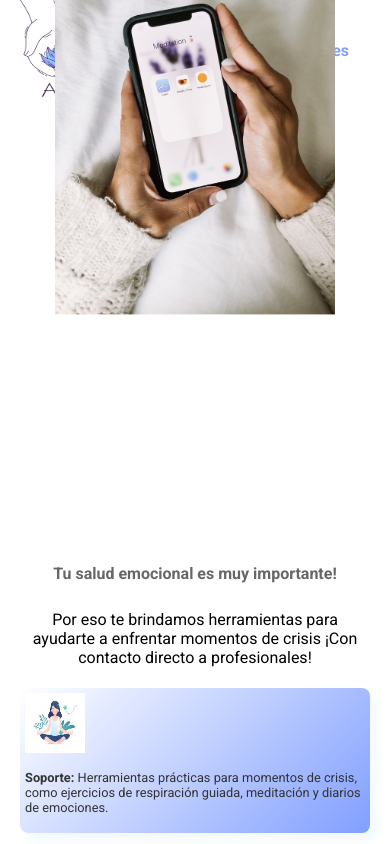
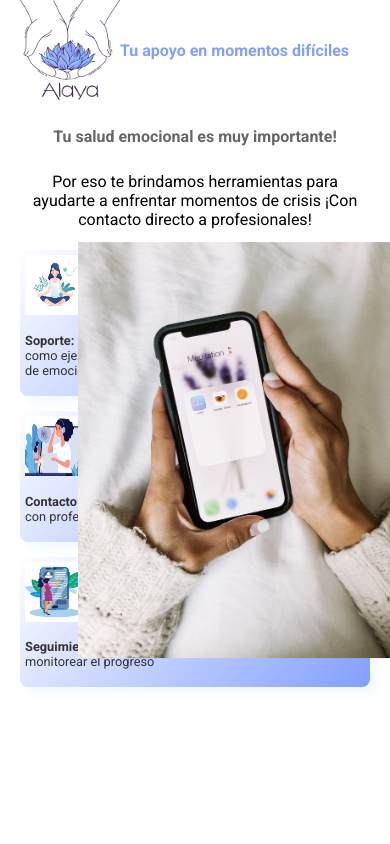
Before and after one commit to FlorSantamaria/LandingPage, a React (Create React App) app: page / in a window 390 px wide. Built offline with nearby package versions, Linux system fonts and the light colour scheme.

Commit message:
image container in mobile

```diff
--- a/src/page/styles.css
+++ b/src/page/styles.css
@@ -99,8 +99,6 @@ h5 {
     }
 
     .image-container {
-        /* order: 2;  */
-        position: static; /* La imagen ocupa el flujo normal del documento */
         width: 80%; /* Ajusta el ancho para móviles */
         margin: 20px auto;
     }
```
